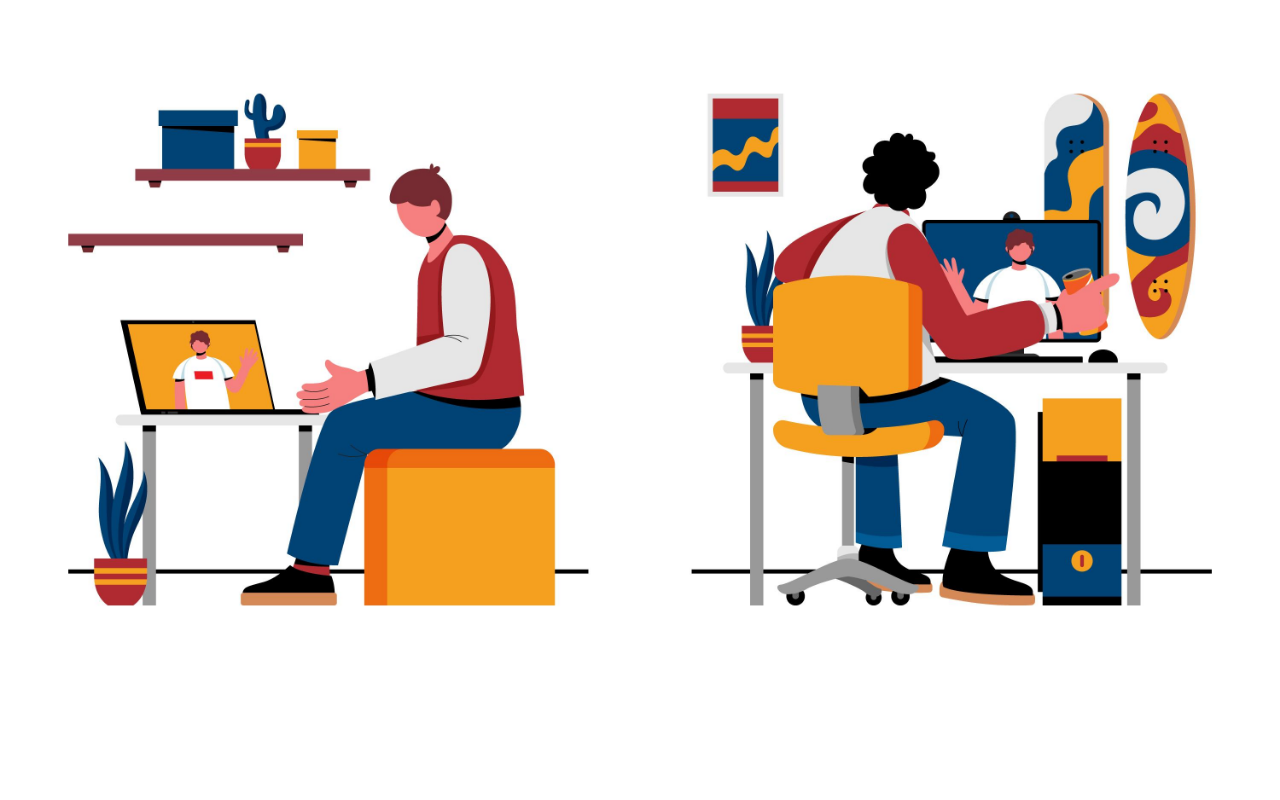
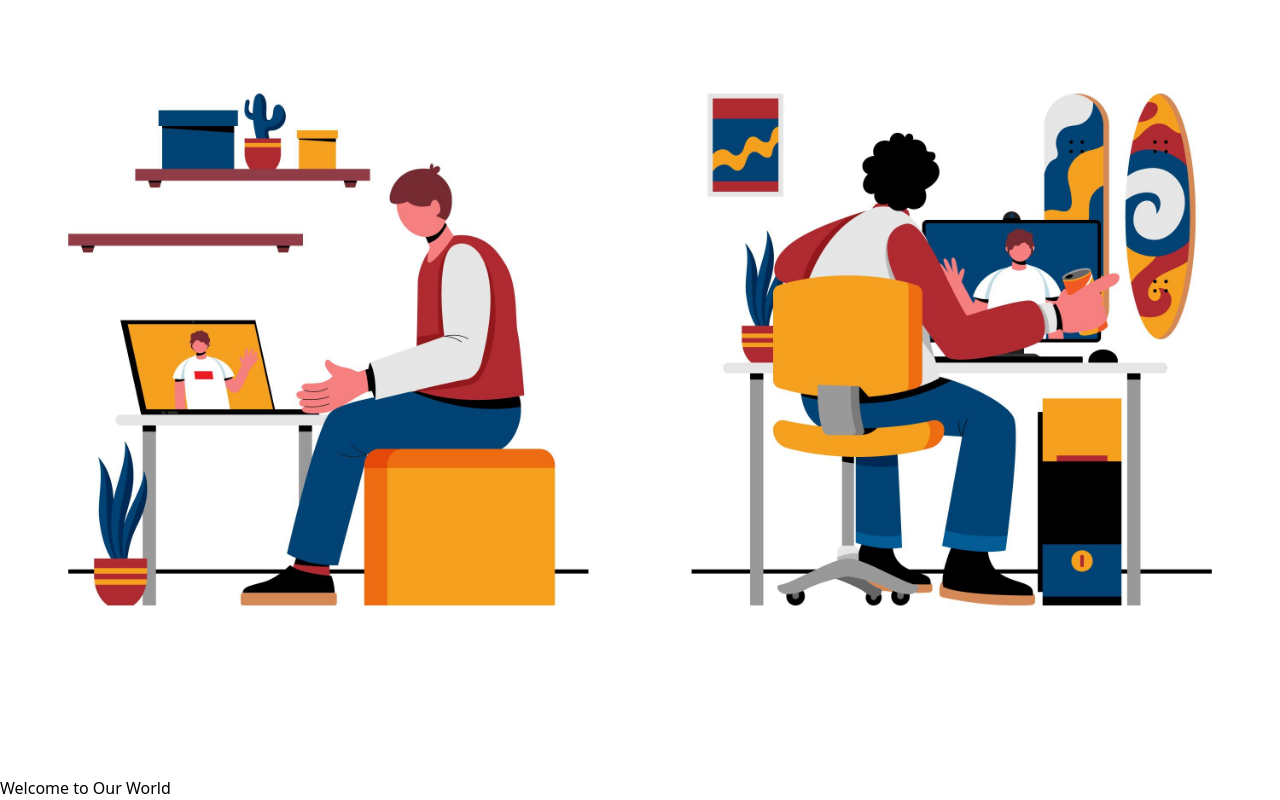
Before and after one commit to Fatiha26/react-router-project, a React (Vite) app: page /about in a window 1280 px wide. Shown: the part 221-1021 px from the top of the page. Before the commit the page ends 997 px from the top, so only its background shows below. Built offline with nearby package versions, Linux system fonts and the light colour scheme.

Commit message:
about heading

```diff
--- a/src/components/About.jsx
+++ b/src/components/About.jsx
@@ -7,9 +7,9 @@ const About = () => {
       <section>
          <div>
            <img src={about} alt="about img" />
-
          </div>
          <div>
+           <h2>Welcome to Our World</h2>
 
          </div>
       </section>
```
